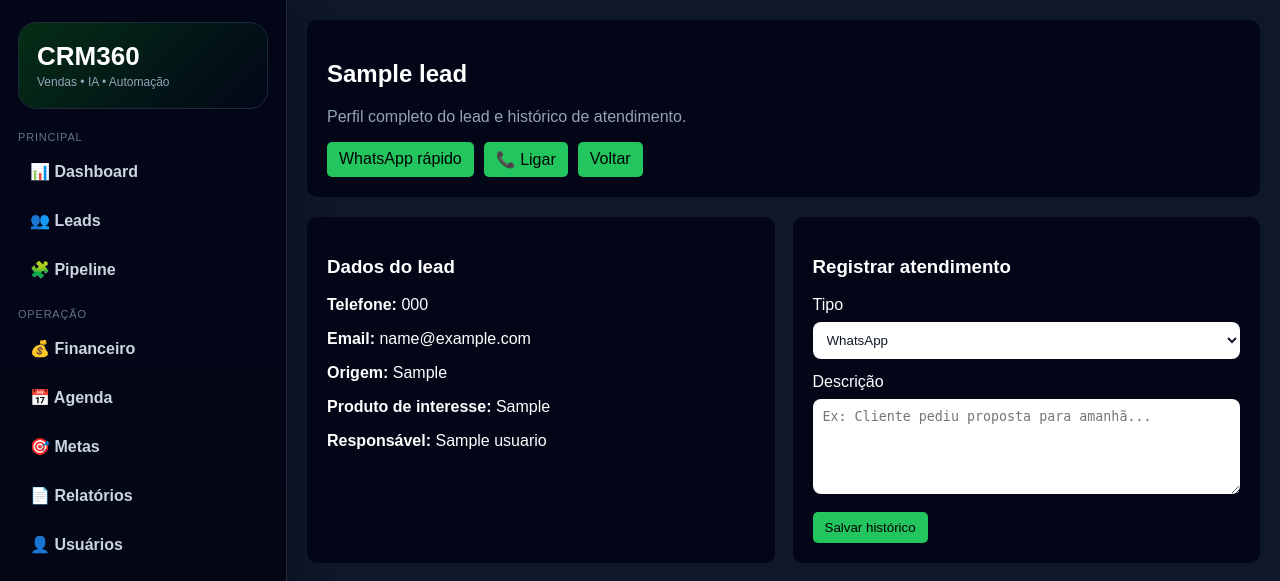
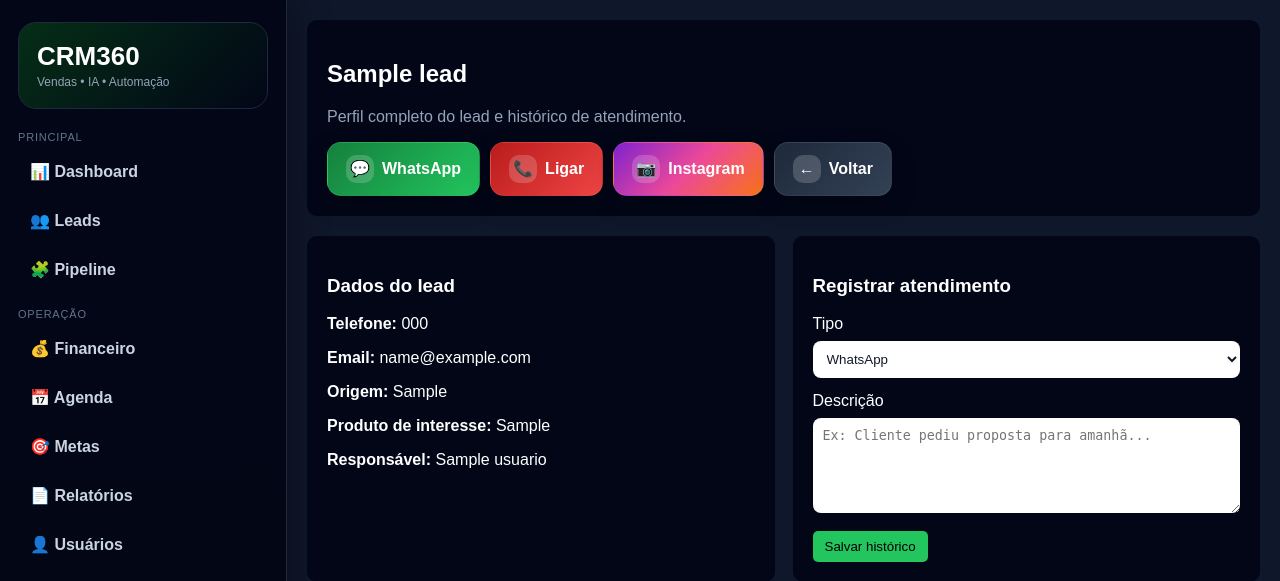
Before and after one commit to Mauricio3114/CRM360, a Flask app: page /leads/1 in a window 1280 px wide. Shown: the top 581 px of the page. Run offline with Flask 3, Linux system fonts and the light colour scheme; a user stored in the database is signed in; tables that the repository leaves empty hold one stand-in row (values such as "Sample post").

Commit message:
feat: instagram + botoes premium + ajustes finais CRM360

```diff
--- a/app/models/lead.py
+++ b/app/models/lead.py
@@ -8,6 +8,8 @@ class Lead(db.Model):
     nome = db.Column(db.String(150), nullable=False)
     telefone = db.Column(db.String(20))
     email = db.Column(db.String(150))
+    instagram = db.Column(db.String(150))
+    instagram_id = db.Column(db.String(200))  # 👈 esse aqui
 
     origem = db.Column(db.String(100))
     produto_interesse = db.Column(db.String(150))
--- a/app/routes/leads.py
+++ b/app/routes/leads.py
@@ -2,6 +2,7 @@ from flask import Blueprint, render_template, request, redirect, url_for
 from flask_login import login_required, current_user
 from urllib.parse import quote
 from openpyxl import load_workbook
+import requests
 
 from app import db
 from app.models.lead import Lead
@@ -11,7 +12,6 @@ from app.models.empresa import Empresa
 from app.models.usuario import Usuario
 from app.services.ia_sdr import responder_lead, registrar_interacao_ia
 
-import requests
 
 leads_bp = Blueprint("leads", __name__, url_prefix="/leads")
 
@@ -112,10 +112,12 @@ def novo():
 
     if request.method == "POST":
         usuario_id = request.form.get("usuario_id") or current_user.id
+        instagram = request.form.get("instagram", "").strip()
 
         lead = Lead(
             nome=request.form["nome"],
             telefone=request.form["telefone"],
+            instagram=instagram,
             origem=request.form["origem"],
             produto_interesse=request.form["produto"],
             pipeline_id=primeira_etapa.id if primeira_etapa else None,
@@ -174,6 +176,7 @@ def importar():
             email = limpar_texto(linha[2] if len(linha) > 2 else "")
             origem = limpar_texto(linha[3] if len(linha) > 3 else "")
             produto = limpar_texto(linha[4] if len(linha) > 4 else "")
+            instagram = limpar_texto(linha[5] if len(linha) > 5 else "")
 
             if not nome and not telefone:
                 ignorados += 1
@@ -194,6 +197,7 @@ def importar():
                 nome=nome or "Lead sem nome",
                 telefone=telefone,
                 email=email,
+                instagram=instagram,
                 origem=origem or "Importação Excel",
                 produto_interesse=produto,
                 pipeline_id=primeira_etapa.id if primeira_etapa else None,
@@ -427,7 +431,6 @@ def ligar(lead_id):
     telefone = lead.telefone or ""
     telefone = ''.join(filter(str.isdigit, telefone))
 
-    # 🔥 REGISTRA NO HISTÓRICO
     registrar_historico_whatsapp(
         lead,
         "Ligação iniciada",
@@ -442,5 +445,4 @@ def ligar(lead_id):
         )
         return redirect(url_for("leads.detalhe", lead_id=lead.id))
 
-    # 🔥 REDIRECIONA PRA LIGAÇÃO
     return redirect(f"tel:{telefone}")
--- a/app/templates/lead_detalhe.html
+++ b/app/templates/lead_detalhe.html
@@ -3,7 +3,82 @@
 {% block title %}Detalhe do Lead | CRM360{% endblock %}
 
 {% block content %}
-<style>
+    <style>
+    .lead-actions {
+        display: flex;
+        gap: 12px;
+        flex-wrap: wrap;
+        margin-top: 18px;
+    }
+
+    .action-btn {
+        position: relative;
+        overflow: hidden;
+        padding: 12px 18px;
+        border-radius: 14px;
+        font-weight: 700;
+        text-decoration: none;
+        display: inline-flex;
+        align-items: center;
+        gap: 8px;
+        border: 1px solid rgba(255,255,255,.08);
+        color: #fff;
+        transition: .25s ease;
+        box-shadow: 0 10px 25px rgba(0,0,0,.22);
+    }
+
+    .action-btn:hover {
+        transform: translateY(-3px) scale(1.02);
+        box-shadow: 0 18px 35px rgba(0,0,0,.35);
+    }
+
+    .action-btn::after {
+        content: "";
+        position: absolute;
+        top: 0;
+        left: -80%;
+        width: 50%;
+        height: 100%;
+        background: linear-gradient(90deg, transparent, rgba(255,255,255,.35), transparent);
+        transform: skewX(-20deg);
+        transition: .45s;
+    }
+
+    .action-btn:hover::after {
+        left: 130%;
+    }
+
+    .action-icon {
+        width: 28px;
+        height: 28px;
+        border-radius: 10px;
+        background: rgba(255,255,255,.18);
+        display: inline-flex;
+        align-items: center;
+        justify-content: center;
+    }
+
+    .btn-whatsapp {
+        background: linear-gradient(135deg, #15803d, #22c55e);
+    }
+
+    .btn-ligar {
+        background: linear-gradient(135deg, #b91c1c, #ef4444);
+    }
+
+    .btn-instagram {
+        background: linear-gradient(135deg, #7e22ce, #ec4899, #f97316);
+    }
+
+    .btn-voltar {
+        background: linear-gradient(135deg, #1e293b, #334155);
+    }
+    /* Ícone */
+    .btn span {
+        font-size: 14px;
+    }
+
+
     .lead-top-grid {
         display: block;
         margin-bottom: 20px;
@@ -124,19 +199,33 @@
             <p style="color:#94a3b8;">Perfil completo do lead e histórico de atendimento.</p>
 
             <div class="lead-actions">
+
                 {% if lead.telefone %}
-                    <a class="btn" target="_blank" href="https://wa.me/55{{ lead.telefone|replace(' ', '')|replace('-', '')|replace('(', '')|replace(')', '') }}">
-                        WhatsApp rápido
+                    <a class="action-btn btn-whatsapp" target="_blank"
+                    href="https://wa.me/55{{ lead.telefone }}">
+                        <span class="action-icon">💬</span>
+                        WhatsApp
                     </a>
 
-                    <a class="btn" href="tel:{{ lead.telefone }}">
-                        📞 Ligar
+                    <a class="action-btn btn-ligar" href="tel:{{ lead.telefone }}">
+                        <span class="action-icon">📞</span>
+                        Ligar
                     </a>
                 {% endif %}
 
-                <a class="btn" href="{{ url_for('leads.lista') }}">
+                {% if lead.instagram %}
+                    <a class="action-btn btn-instagram" target="_blank"
+                    href="https://instagram.com/{{ lead.instagram|replace('@','') }}">
+                        <span class="action-icon">📷</span>
+                        Instagram
+                    </a>
+                {% endif %}
+
+                <a class="action-btn btn-voltar" href="{{ url_for('leads.lista') }}">
+                    <span class="action-icon">←</span>
                     Voltar
                 </a>
+
             </div>
         </div>
 
```
